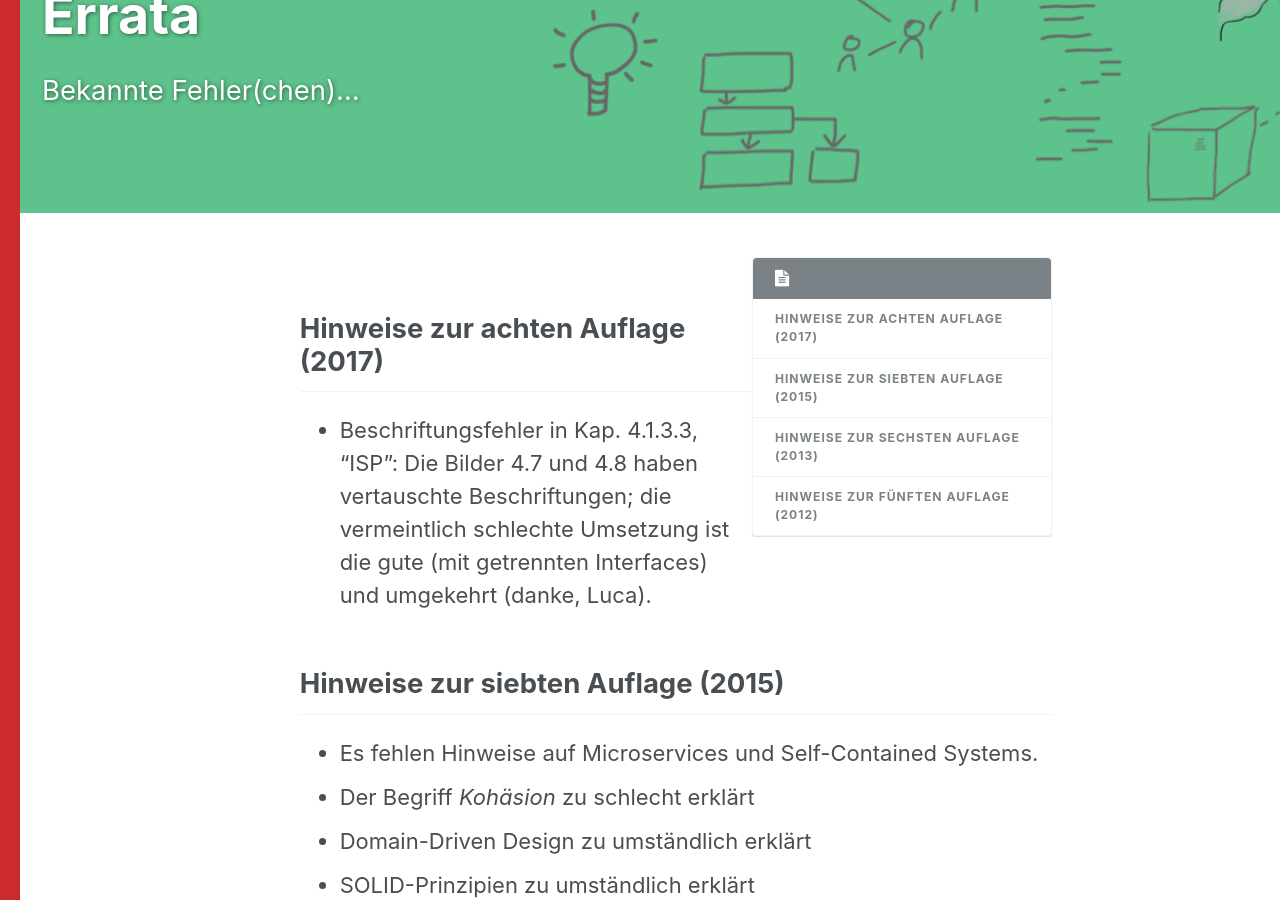
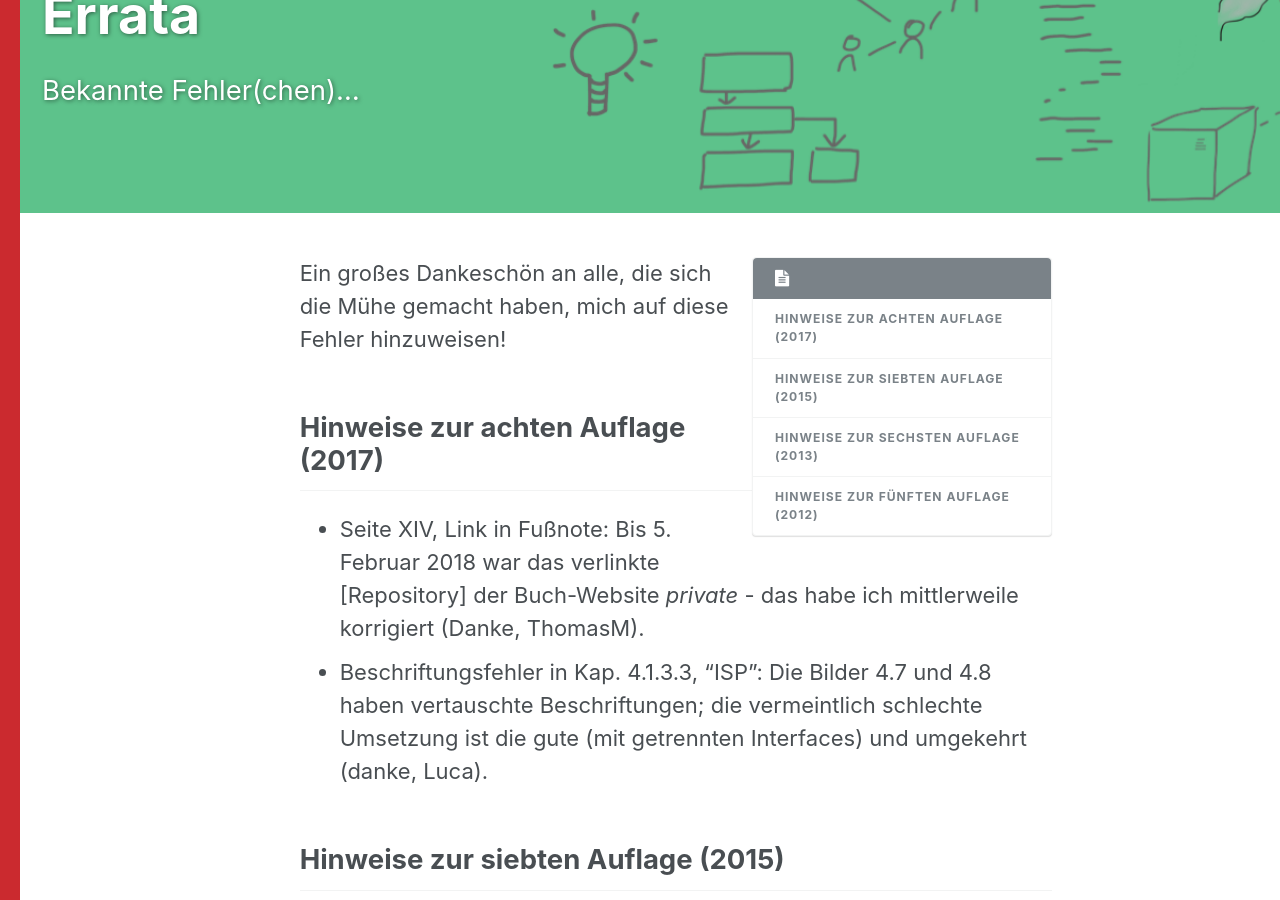
Before and after one commit to gernotstarke/esabuch.de-site, a Jekyll site: the page built from _addons/00-errata.md, in a window 1280 px wide and 900 px high, scrolled down 222 px. Built offline with Jekyll 4.4.1, drawn with Linux system fonts in a browser that asks for light colours.

Commit message:
errate erweitert (danke an Thomas Mehring)

```diff
--- a/_addons/00-errata.md
+++ b/_addons/00-errata.md
@@ -9,8 +9,13 @@ excerpt: "Bekannte Fehler(chen)..."
 
 {% include toc %}
 
+Ein großes Dankeschön an alle, die sich die Mühe gemacht haben, mich auf diese
+Fehler hinzuweisen!
+
 ## Hinweise zur achten Auflage (2017)
 
+* Seite XIV, Link in Fußnote: Bis 5. Februar 2018 war das verlinkte [Repository]
+der Buch-Website _private_ - das habe ich mittlerweile korrigiert (Danke, ThomasM).
 * Beschriftungsfehler in Kap. 4.1.3.3, "ISP": Die Bilder 4.7 und 4.8 haben vertauschte Beschriftungen; die vermeintlich schlechte Umsetzung ist die gute (mit getrennten Interfaces) und umgekehrt (danke, Luca).
 
 
```
